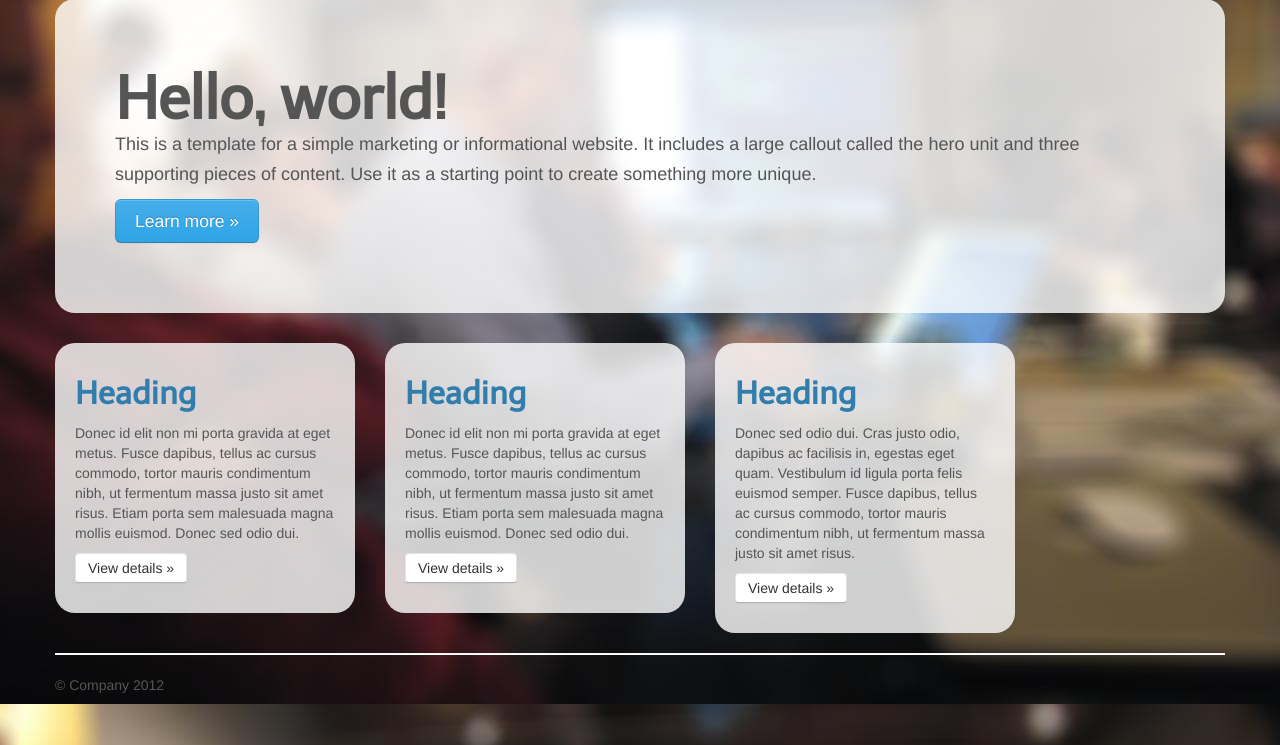
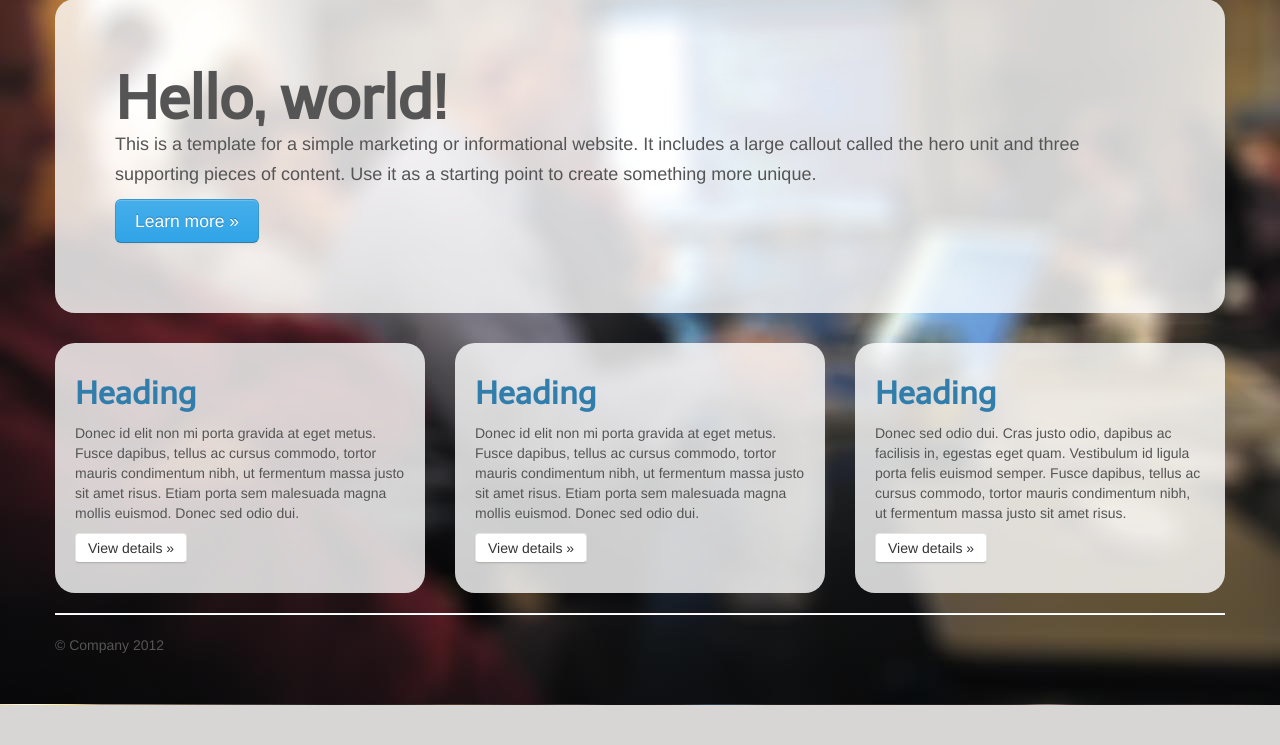
Before and after one commit to pmeth/gtaphp, a PHP site: page / in a window 1280 px wide. Shown: the part 256-1001 px from the top of the page. After the commit the page ends 961 px from the top, so only its background shows below. Run offline with PHP 8.4, Linux system fonts and the light colour scheme; some libraries are stand-ins or nearby versions; some web fonts are replaced.

Commit message:
adjusting span4 style for large screen

```diff
--- a/public/css/main.css
+++ b/public/css/main.css
@@ -54,3 +54,9 @@ body {
 .navbar-inner {
 	min-height: 40px;
 }
+
+@media (min-width: 1200px) {
+	.span4 {
+		width: 330px;
+	}
+}
```
